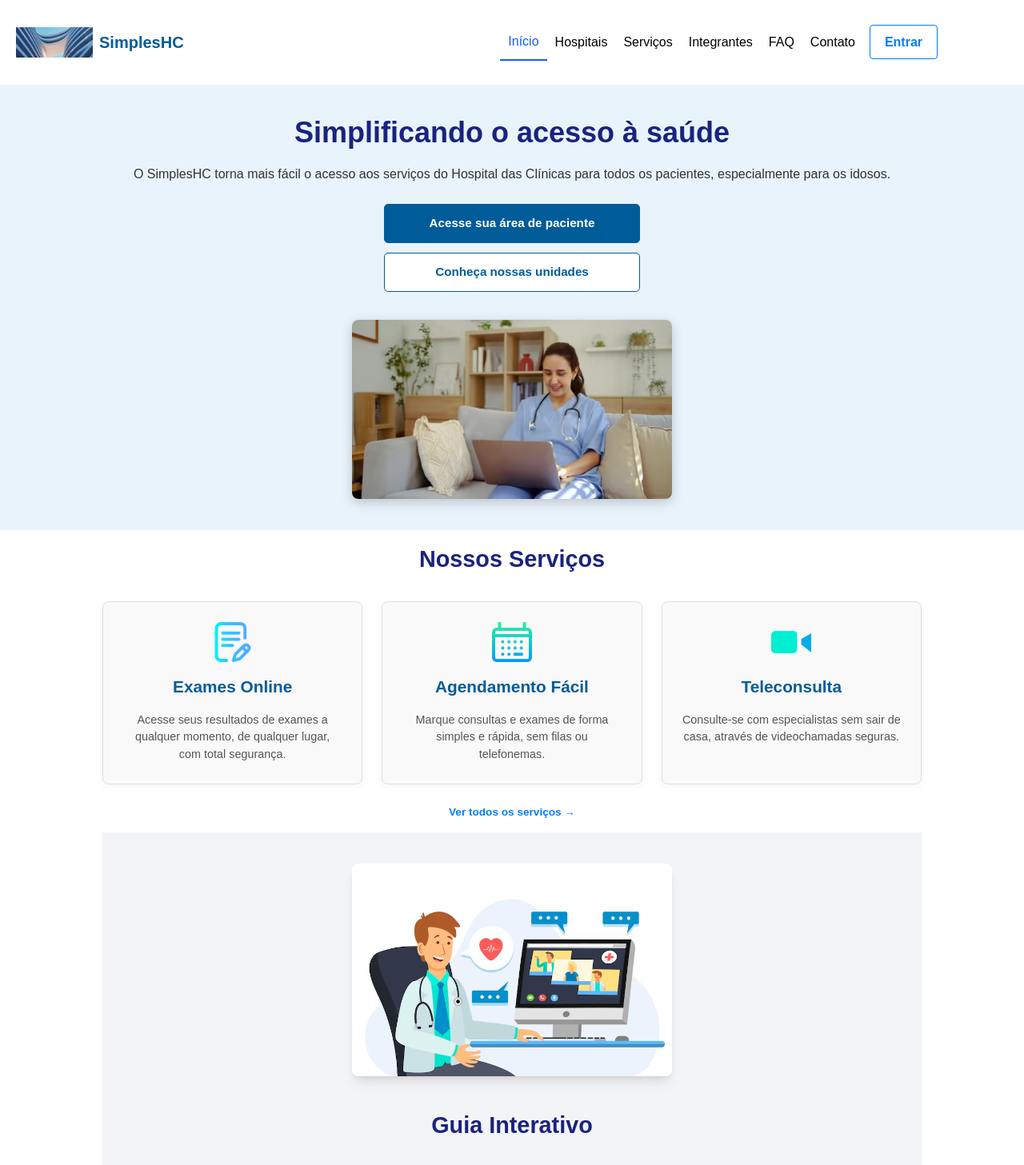
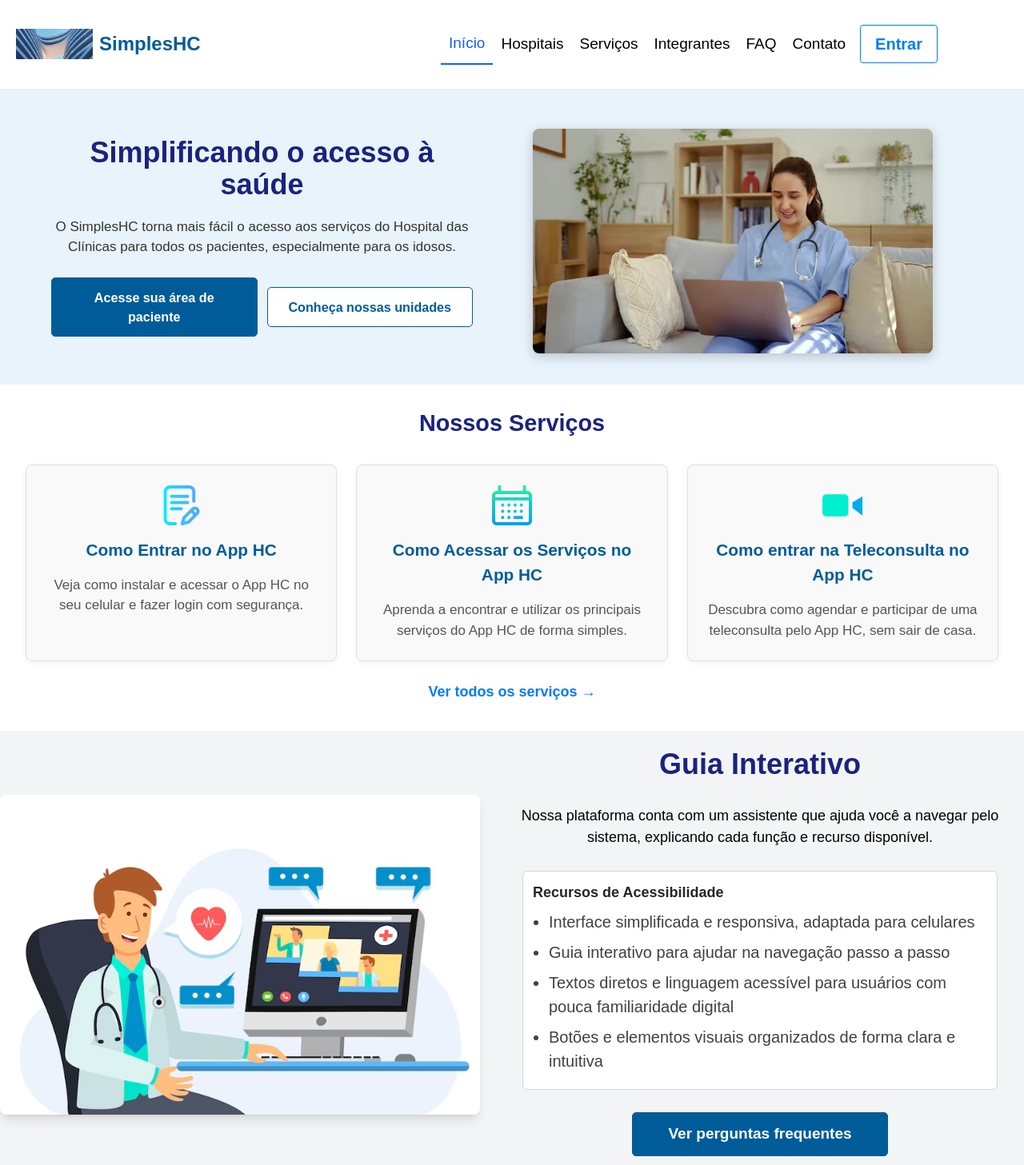
Before and after one commit to Grupo-ELM-Challenge-3-Sprint/front-end-design-engineering, a React (Vite) app in the folder sprint-3/: page / in a window 1280 px wide. Shown: the top 1457 px of the page at 80% size. Built offline with nearby package versions, Linux system fonts and the light colour scheme.

Commit message:
Arrumando o tamanho das fontes e a responsividade da página Home

```diff
--- a/sprint-3/src/components/Cabecalho/Cabecalho.tsx
+++ b/sprint-3/src/components/Cabecalho/Cabecalho.tsx
@@ -12,7 +12,7 @@ export default function Cabecalho() {
         <div className="w-[90%] flex justify-between items-center relative m-5">
             <Link to="/" className="font-bold flex items-center">
                 <img src={imagemLogo} alt="Logo SimplesHC" className="w-24 h-auto mr-2" />
-                <span className="text-xl text-[#005c99]">SimplesHC</span>
+                <span className="text-2xl text-[#005c99]">SimplesHC</span>
             </Link>
 
             <button className="hidden max-[951px]:block" type="button" aria-label="Abrir menu" onClick={() => setMenuOpen(!menuOpen)}>
@@ -20,7 +20,7 @@ export default function Cabecalho() {
             </button>
             <nav className={`
                     ${menuOpen ? "block" : "hidden"}
-                    min-[951px]:flex min-[951px]:items-center min-[951px]:gap-4
+                    min-[951px]:flex min-[951px]:items-center min-[951px]:gap-4 min-[951px]:text-xl
                     max-[951px]:absolute max-[951px]:top-full max-[951px]:left-0 max-[951px]:w-full max-[951px]:bg-white max-[951px]:shadow-md max-[951px]:py-5
                 `}>
                 <ul className="menu-list flex flex-col items-center w-full min-[951px]:flex-row min-[951px]:w-auto">
--- a/sprint-3/src/globals.css
+++ b/sprint-3/src/globals.css
@@ -7,7 +7,7 @@
 }
 
 .container {
-  @apply w-[90%] max-w-5xl mx-auto py-[15px];
+  @apply w-[90%] md:w-[95%] max-w-7xl mx-auto py-[15px];
 }
 
 h2 {
@@ -28,7 +28,7 @@ h2 {
 .linksHeader {
   @apply block w-full text-base font-medium text-center transition-colors
           max-[951px]:px-6 max-[951px]:py-4 max-[951px]:text-[#333] max-[951px]:bg-[#f0f0f0] max-[951px]:rounded-sm
-          min-[951px]:px-[10px] min-[951px]:py-[10px];
+          min-[951px]:px-[10px] min-[951px]:py-[10px] min-[951px]:text-[19px] min-[951px]:hover:text-blue-600;
 }
 
 .menu-list > li > a.active {
@@ -58,7 +58,7 @@ h2 {
 /* Parágrafos e links */
 .footer-column p,
 .footer-column ul li a {
-  @apply text-[#c0c0c0] text-[0.9em] mb-[6px];
+  @apply text-[#c0c0c0] text-[0.9em] mb-[6px] md:text-[17px];
 }
 
 /* Hover nos links */
@@ -95,7 +95,7 @@ h2 {
 }
 
 .service-card p {
-  @apply text-[0.9em] text-[#555];
+  @apply text-[0.9em] text-[#555] md:text-[17px];
 }
 
 /* Seção dedicada ao recursos de acessibilidade */
@@ -121,7 +121,7 @@ h2 {
 }
 
 .testimonial-card p {
-  @apply text-[15px] text-gray-600 italic;
+  @apply text-[15px] text-gray-600 italic md:text-[17px];
 }
 
 
@@ -151,7 +151,7 @@ h2 {
 }
 
 .unidade-card-content p {
-  @apply text-[0.9em] text-gray-600 mb-2 leading-relaxed flex items-start sm:text-sm;
+  @apply text-[0.9em] text-gray-600 mb-2 leading-relaxed flex items-start sm:text-sm md:text-[17px];
 }
 
 .unidade-card-content p:last-of-type {
@@ -192,5 +192,5 @@ h2 {
 }
 
 .info-gerais-content li {
-  @apply text-sm text-gray-800 mb-2 leading-relaxed;
+  @apply text-sm text-gray-800 mb-2 leading-relaxed md:text-[17px];
 }
--- a/sprint-3/src/routes/Entrar/index.tsx
+++ b/sprint-3/src/routes/Entrar/index.tsx
@@ -28,10 +28,6 @@ export default function Entrar(){
                             <small className="error-message"></small>
                         </div>
                         <div className="form-options">
-                            <label className="checkbox-label">
-                                <input type="checkbox" id="lembrarDeMim" name="lembrarDeMim" />
-                                Lembrar de mim
-                            </label>
                             <a href="#" id="linkEsqueciSenha" className="auth-link">Esqueci minha senha</a>
                         </div>
                         <button type="submit" className="btn btn-primary btn-full-width">Entrar</button>
--- a/sprint-3/src/routes/Home/index.tsx
+++ b/sprint-3/src/routes/Home/index.tsx
@@ -16,59 +16,59 @@ export default function Home(){
                  data-guide-title="Bem-vindo ao SimplesHC!"
                  data-guide-text="Esta é a nossa seção principal, onde você encontra um resumo do nosso propósito e botões de acesso rápido."
                  data-guide-arrow="down">
-            <div className="container flex flex-col items-center gap-[25px] px-8 py-10">
+            <div className="container flex flex-col md:flex-row items-center gap-[25px] px-8 py-10 md:text-[17px]">
                 <div>
                     <h1 className='mb-5 text-4xl font-bold text-[#1a237e]'>Simplificando o acesso à saúde</h1>
                     <p className='mb-[25px] text-[#333]'>O SimplesHC torna mais fácil o acesso aos serviços do Hospital das Clínicas para todos os pacientes, especialmente para os idosos.</p>
-                    <div className="flex flex-col gap-[12px] w-full items-center"
+                    <div className="flex flex-col md:flex-row gap-[12px] w-full items-center"
                          data-guide-step="2"
                          data-guide-title="Ações Rápidas"
                          data-guide-text="Use estes botões para acessar sua área ou conhecer nossas unidades."
                          data-guide-arrow="up">
                         <Link to="#" className="btn bg-[#005c99] text-white border border-[#005c99] hover:bg-[#004471]">Acesse sua área de paciente</Link>
-                        <Link to="#" className="btn bg-white text-[#005c99] border border-[#005c99] hover:bg-[#e6f2ff]">Conheça nossas unidades</Link>
+                        <Link to="/hospitais" className="btn bg-white text-[#005c99] border border-[#005c99] hover:bg-[#e6f2ff]">Conheça nossas unidades</Link>
                     </div>
                 </div>
-                <div className="w-full max-w-[400px] mt-[10px] mx-auto">
-                    <img src={medicaImage} alt="Profissional de saúde utilizando um laptop em um ambiente moderno" className='rounded-[8px] shadow-[0_4px_15px_rgba(0,0,0,0.2)]' />
+                <div className="w-full max-w-[500px] mt-[10px] mx-auto lg:max-w-[600px]">
+                    <img src={medicaImage} alt="Profissional de saúde utilizando um laptop em um ambiente moderno" className='rounded-[8px] shadow-[0_4px_15px_rgba(0,0,0,0.2)] mx-auto' />
                 </div>
             </div>
         </section>
 
         {/* Seção de apresentação dos principais serviços oferecidos */}
-        <section className="px-6 bg-white">
+        <section>
             <div className="container">
-                <h2 className='text-center'>Nossos Serviços</h2>
-                <div className="grid grid-cols-1 mb-[25px] gap-6 sm:grid-cols-2 lg:grid-cols-3">
+                <h2 className='text-center mt-3'>Nossos Serviços</h2>
+                <div className="grid grid-cols-1 sm:grid-cols-2 lg:grid-cols-3 mb-[25px] gap-6">
                     <div className="service-card">
                         <img src={examesImage} alt="ícone exames" />
-                        <h3>Exames Online</h3>
-                        <p>Acesse seus resultados de exames a qualquer momento, de qualquer lugar, com total segurança.</p>
+                        <h3>Como Entrar no App HC</h3>
+                        <p>Veja como instalar e acessar o App HC no seu celular e fazer login com segurança.</p>
                     </div>
                     <div className="service-card">
                         <img src={agendamentoImage} alt="ícone agendamento" />
-                        <h3>Agendamento Fácil</h3>
-                        <p>Marque consultas e exames de forma simples e rápida, sem filas ou telefonemas.</p>
+                        <h3>Como Acessar os Serviços no App HC</h3>
+                        <p>Aprenda a encontrar e utilizar os principais serviços do App HC de forma simples.</p>
                     </div>
                     <div className="service-card">
                         <img src={teleconsultaImage} alt="ícone teleconsulta" />
-                        <h3>Teleconsulta</h3>
-                        <p>Consulte-se com especialistas sem sair de casa, através de videochamadas seguras.</p>
+                        <h3>Como entrar na Teleconsulta no App HC</h3>
+                        <p>Descubra como agendar e participar de uma teleconsulta pelo App HC, sem sair de casa.</p>
                     </div>
                 </div>
-                <Link to="#" className="block text-center mt-[15px] font-bold text-[#007bff] text-[0.85em] hover:underline">Ver todos os serviços →</Link>
+                <Link to="/servicos" className="block text-center mt-[15px] font-bold text-[#007bff] text-[18px] hover:underline mb-5">Ver todos os serviços →</Link>
             </div>
         </section>
 
         {/* Seção dedicada ao recursos de acessibilidade */}
-        <section id="guide-interactive-section">
-            <div className="container flex flex-col items-center gap-[20px] text-center bg-gray-100">
-                <div className="w-full max-w-[400px] mx-auto my-6">
+        <section >
+            <div className="flex flex-col md:flex-row items-center gap-[20px] text-center bg-gray-100 md:text-[17px] lg:text-[20px]">
+                <div className="w-full max-w-[400px] md:max-w-[600px] mx-auto my-6">
                     <img src={medicoImage} alt="Guia interativo" className='rounded-lg shadow-lg' />
                 </div>
-                <div className="guide-text">
-                    <h2 className='text-3xl mb-5'>Guia Interativo</h2>
-                    <p className='text-[0.9em] mb-7'>Nossa plataforma conta com um assistente que ajuda você a navegar pelo sistema, explicando cada função e recurso disponível.</p>
+                <div className="guide-text md:mx-auto">
+                    <h2 className='text-3xl mb-5 text-center mt-5 md:text-left'>Guia Interativo</h2>
+                    <p className='text-[0.9em] mb-7 mx-5'>Nossa plataforma conta com um assistente que ajuda você a navegar pelo sistema, explicando cada função e recurso disponível.</p>
                     <div className="bg-white p-3 rounded-md border border-gray-300 mx-auto mb-5 text-left max-w-[90%] accessibility-features">
                         <h4 className='text-neutral-800 mb-2 font-bold text-lg'>Recursos de Acessibilidade</h4>
                         <ul className='list-disc pl-5'>
@@ -79,13 +79,13 @@ export default function Home(){
                         </ul>
 
                     </div>
-                    <Link to="#" className="btn mx-auto bg-[#005c99] text-white border border-[#005c99] hover:bg-[#004471] px-4 py-2 rounded m-7">Ver perguntas frequentes</Link>
+                    <Link to="/faq" className="btn mx-auto bg-[#005c99] text-white border border-[#005c99] hover:bg-[#004471] px-4 py-2 rounded m-7">Ver perguntas frequentes</Link>
                 </div>
             </div>
         </section>
 
         {/* Seção de depoimentos de pacientes */}
-        <section className='py-10 px-10'>
+        <section className='p-10 md:p-5'>
             <div className="container">
                 <h2 className='text-center'>O que dizem nossos pacientes</h2>
                 <div className='grid grid-cols-1 gap-5 sm:grid-cols-2 lg:grid-cols-3'>
--- a/sprint-3/src/routes/Hospitais/index.tsx
+++ b/sprint-3/src/routes/Hospitais/index.tsx
@@ -21,7 +21,7 @@ export default function Hospitais(){
                  data-guide-arrow="down">
             <div className="container">
                 <h2>Nossas Unidades</h2>
-                <p className='text-gray-600 text-center'>Conheça as unidades do Hospital das Clínicas e escolha a mais próxima de você.</p>
+                <p className='text-gray-600 text-center md:text-[18px]'>Conheça as unidades do Hospital das Clínicas e escolha a mais próxima de você.</p>
             </div>
         </section>
 
@@ -106,7 +106,7 @@ export default function Hospitais(){
                     <h2 className='text-center mb-7'>Informações Gerais</h2>
 
                     <h3>Atendimento</h3>
-                    <p className='text-sm text-gray-800 mb-4 leading-relaxed'>O Hospital das Clínicas da FMUSP oferece atendimento em diversas especialidades médicas. Os pacientes são atendidos mediante encaminhamento da rede pública de saúde, através do sistema CROSS (Central de Regulação de Ofertas de Serviços de Saúde).</p>
+                    <p className='text-sm text-gray-800 mb-4 leading-relaxed md:text-[17px]'>O Hospital das Clínicas da FMUSP oferece atendimento em diversas especialidades médicas. Os pacientes são atendidos mediante encaminhamento da rede pública de saúde, através do sistema CROSS (Central de Regulação de Ofertas de Serviços de Saúde).</p>
 
                     <h3>Documentos Necessários</h3>
                     <ul>
@@ -118,7 +118,7 @@ export default function Hospitais(){
                     </ul>
 
                     <h3>Agendamento</h3>
-                    <p className='text-sm text-gray-800 mb-4 leading-relaxed'>O agendamento de consultas e exames pode ser realizado através da central telefônica ou pelo site/aplicativo SimplesHC, onde você também pode acompanhar seus resultados e histórico médico.</p>
+                    <p className='text-sm text-gray-800 mb-4 leading-relaxed md:text-[17px]'>O agendamento de consultas e exames pode ser realizado através da central telefônica ou pelo site/aplicativo SimplesHC, onde você também pode acompanhar seus resultados e histórico médico.</p>
                 </div>
             </div>
         </section>
```
